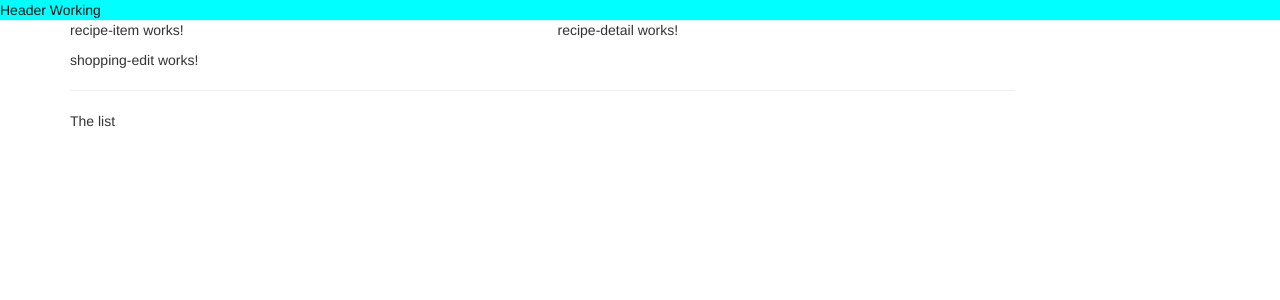
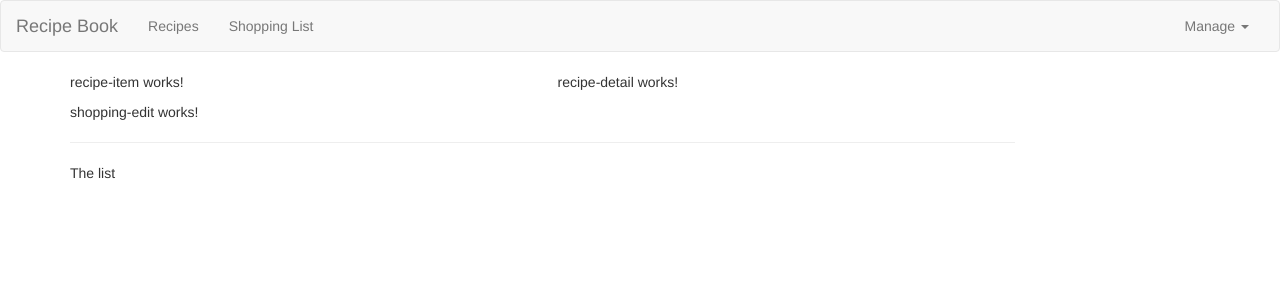
Before and after one commit to wcolts2000/max-angular-main, an Angular app: page / in a window 1280 px wide. Shown: the top 300 px of the page. Built offline with nearby package versions, Linux system fonts and the light colour scheme.

Commit message:
added collapsible navbar

```diff
--- a/src/app/header/header.component.html
+++ b/src/app/header/header.component.html
@@ -1 +1,24 @@
-<header>Header Working</header>
+<nav class="navbar navbar-default">
+  <div class="container-fluid">
+    <div class="navbar-header">
+      <a href="#" class="navbar-brand">Recipe Book</a>
+    </div>
+    <div class="collapse navbar-collapse">
+      <ul class="nav navbar-nav">
+        <li><a href="#">Recipes</a></li>
+        <li><a href="#">Shopping List</a></li>
+      </ul>
+      <ul class="nav navbar-nav navbar-right">
+        <li class="dropdown">
+          <a href="#" class="dropdown-toggle" role="button"
+            >Manage <span class="caret"></span
+          ></a>
+          <ul class="dropdown-menu">
+            <li><a href="#">Save Data</a></li>
+            <li><a href="#">Fetch Data</a></li>
+          </ul>
+        </li>
+      </ul>
+    </div>
+  </div>
+</nav>
```
